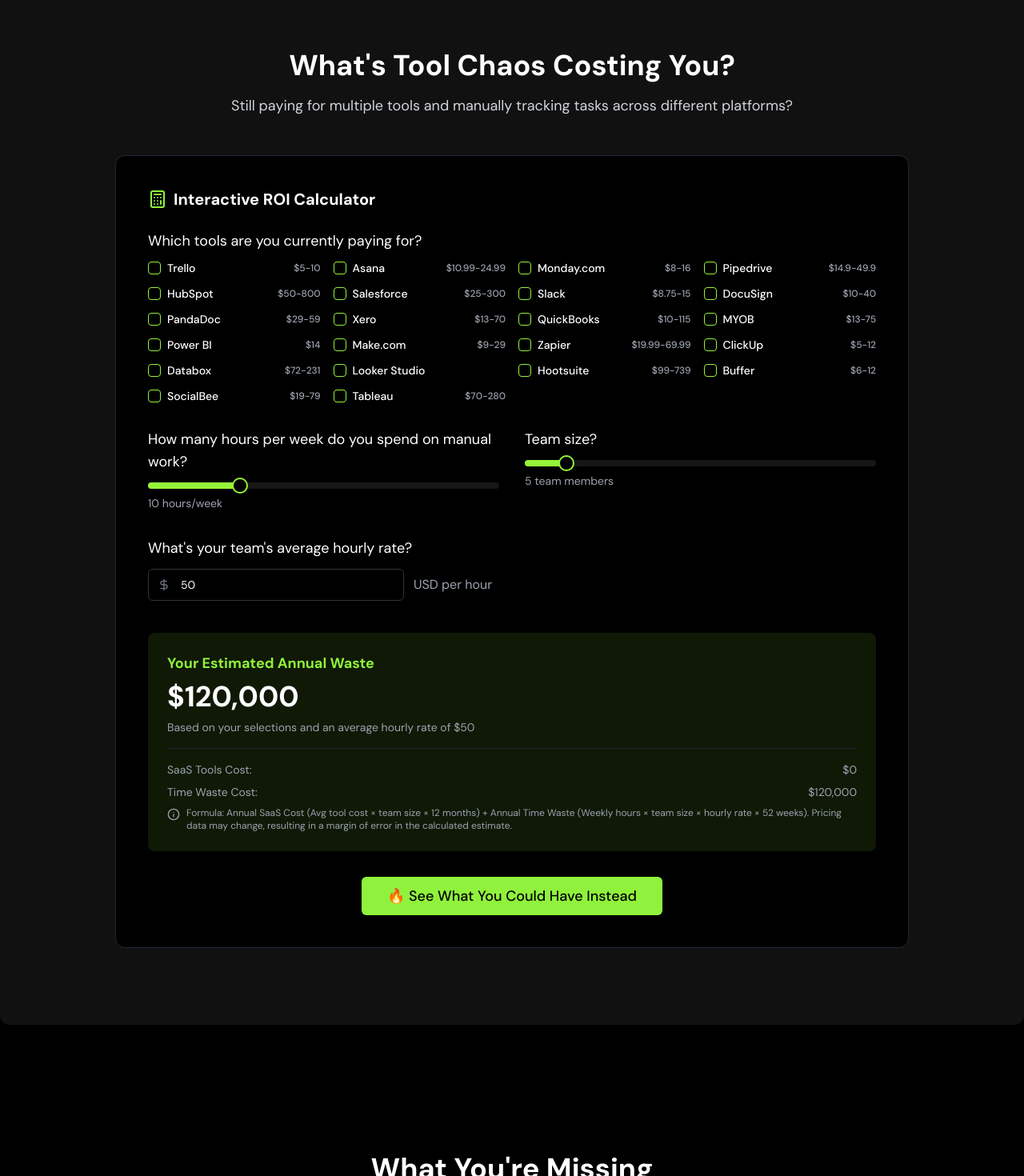
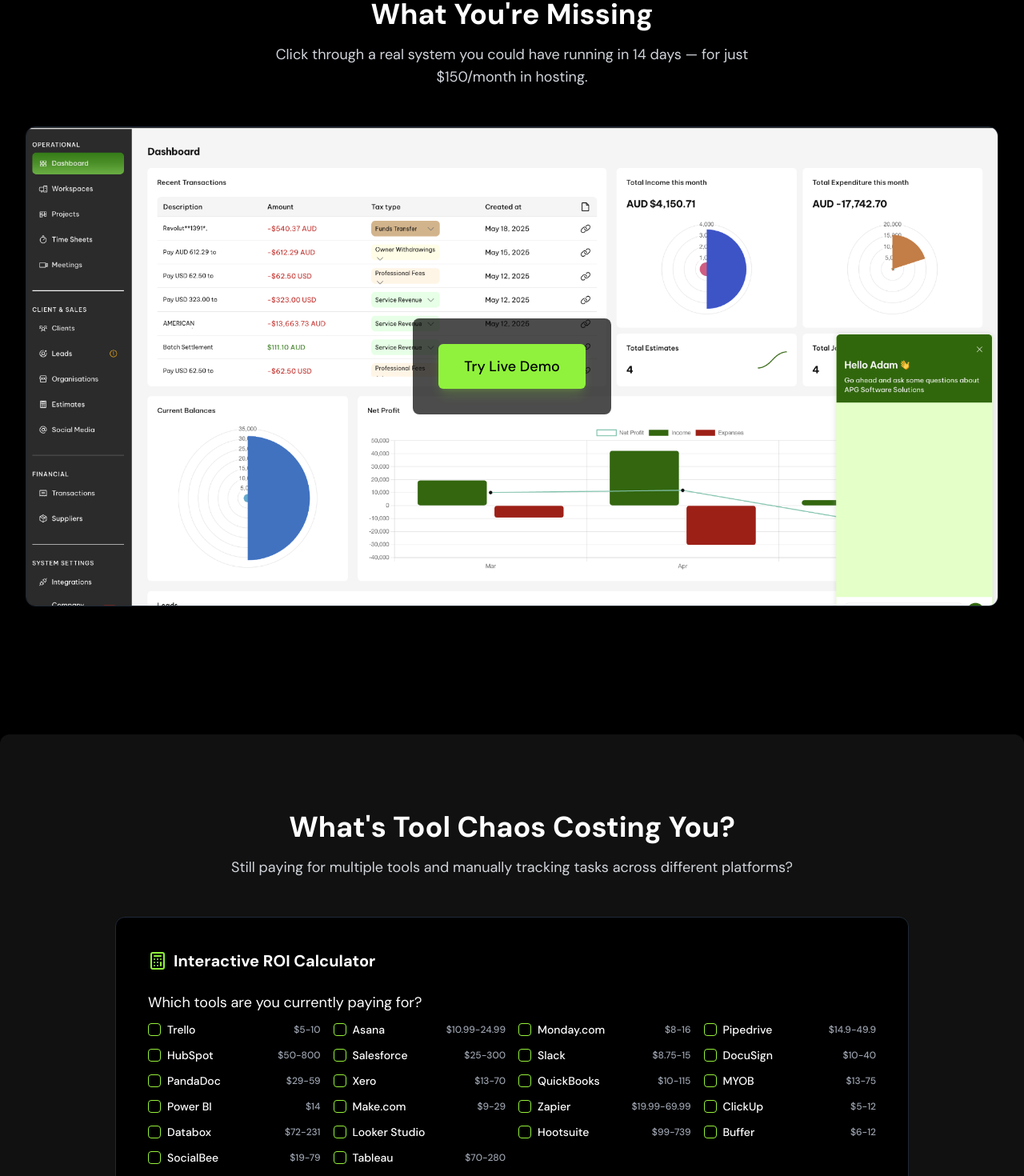
Before and after one commit to adamfromAPGsoftware/apg-lander, a React (Vite) app: page / in a window 1280 px wide. Shown: the part 3220-4690 px from the top of the page at 80% size. Built offline with nearby package versions, Linux system fonts and the light colour scheme.

Commit message:
chore: move LiveAppPreview to position 5 on landing page

```diff
--- a/src/pages/Index.tsx
+++ b/src/pages/Index.tsx
@@ -20,8 +20,8 @@ const Index = () => {
       <TargetAudience />
       <AISystem />
       <ValueProposition />
+      <LiveAppPreview />
       <ROICalculator />
-      <LiveAppPreview />
       <SocialProof />
       <WhyDifferent />
       <ProcessSteps />
```
